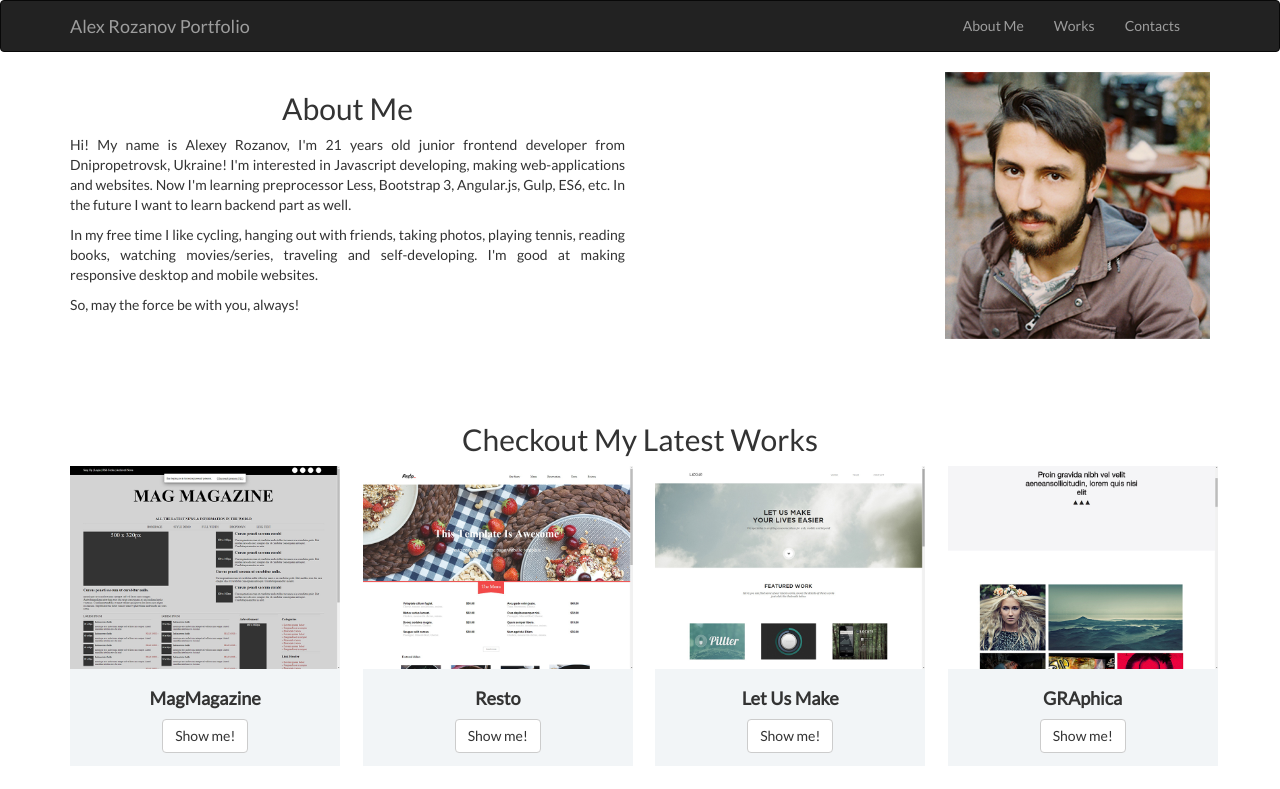
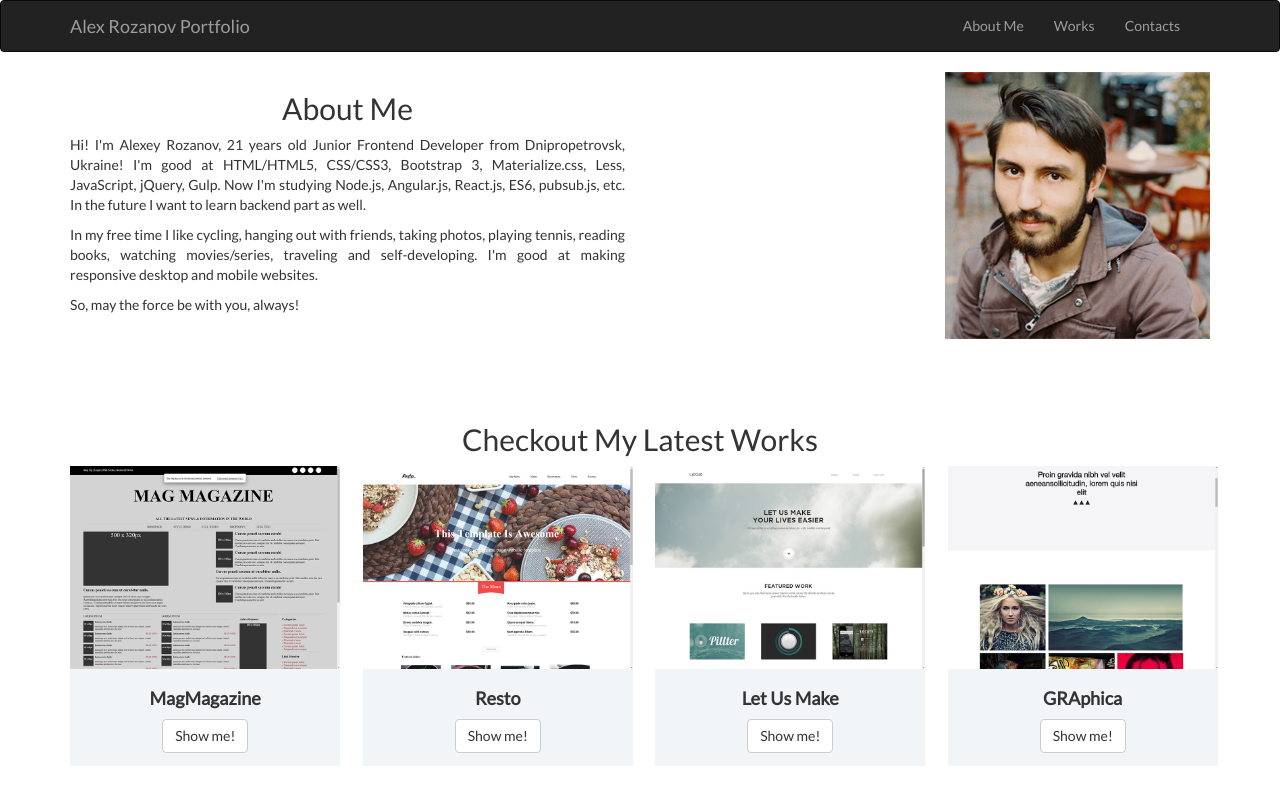
Before and after one commit to amozgov/rozanovz.github.io, a plain HTML site: page index.html in a window 1280 px wide. Shown: the top 789 px of the page. Drawn offline with nearby package versions, Linux system fonts and the light colour scheme.

Commit message:
some changes

```diff
--- a/index.html
+++ b/index.html
@@ -48,8 +48,12 @@
            <div class="row">
                <div class="col-xs-6 col-sm-6 col-md-6 col-lg-6">
                    <h2>About Me</h2>
-                   <p>Hi! My name is Alexey Rozanov, I'm 21 years old junior frontend developer from Dnipropetrovsk, Ukraine! I'm interested in Javascript developing, making web-applications and websites. Now I'm learning preprocessor Less, Bootstrap 3, Angular.js, Gulp, ES6, etc. In the future I want to learn backend part as well.</p>
-                   <p>In my free time I like cycling, hanging out with friends, taking photos, playing tennis, reading books, watching movies/series, traveling and self-developing. I'm good at making responsive desktop and mobile websites.</p>
+                   <p>Hi! I'm Alexey Rozanov, 21 years old Junior Frontend Developer from Dnipropetrovsk, Ukraine!
+                      I'm good at HTML/HTML5, CSS/CSS3, Bootstrap 3, Materialize.css, Less, JavaScript, jQuery, Gulp.
+<!--                      I'm interested in Javascript developing, making web-applications and websites. -->
+                      Now I'm studying Node.js, Angular.js, React.js, ES6, pubsub.js, etc. In the future I want to learn backend part as well.</p>
+                   <p>In my free time I like cycling, hanging out with friends, taking photos, playing tennis, reading books, watching movies/series,
+                      traveling and self-developing. I'm good at making responsive desktop and mobile websites.</p>
                    <p>So, may the force be with you, always!</p>
                </div>
                <div class="col-xs-6 col-sm-6 col-md-6 col-lg-6">
```
